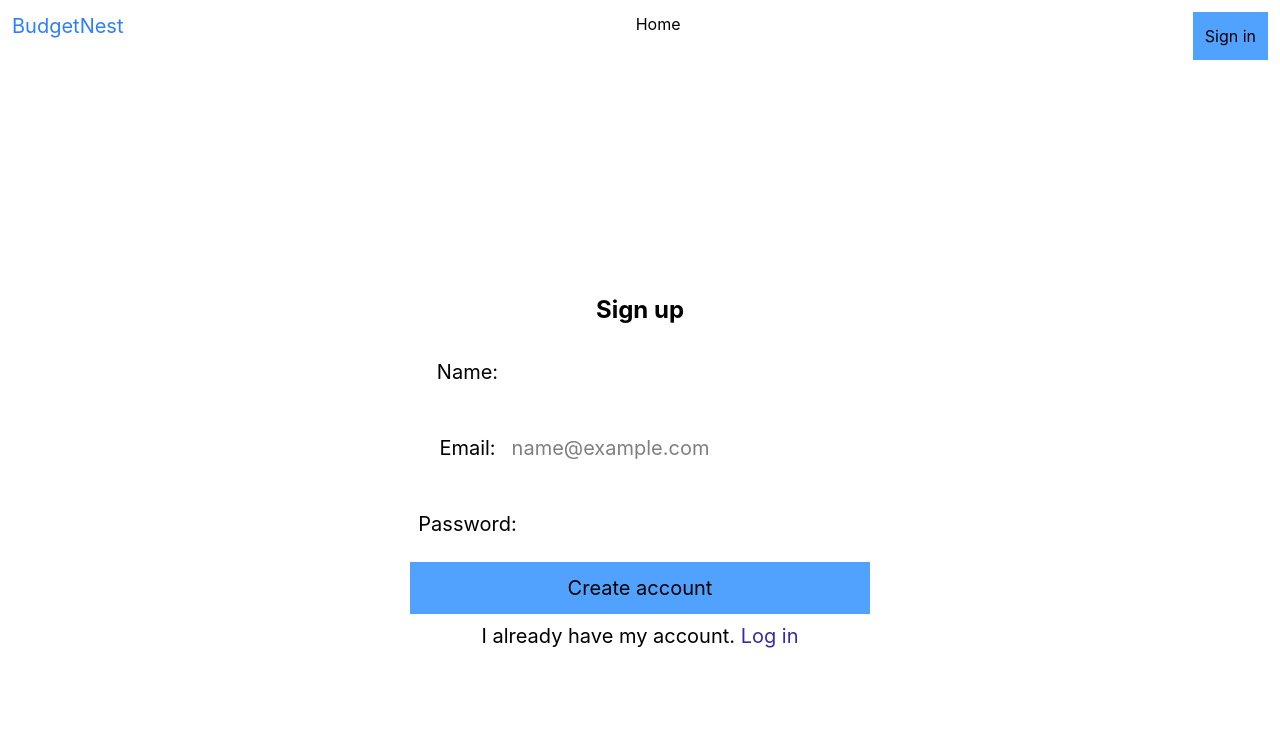
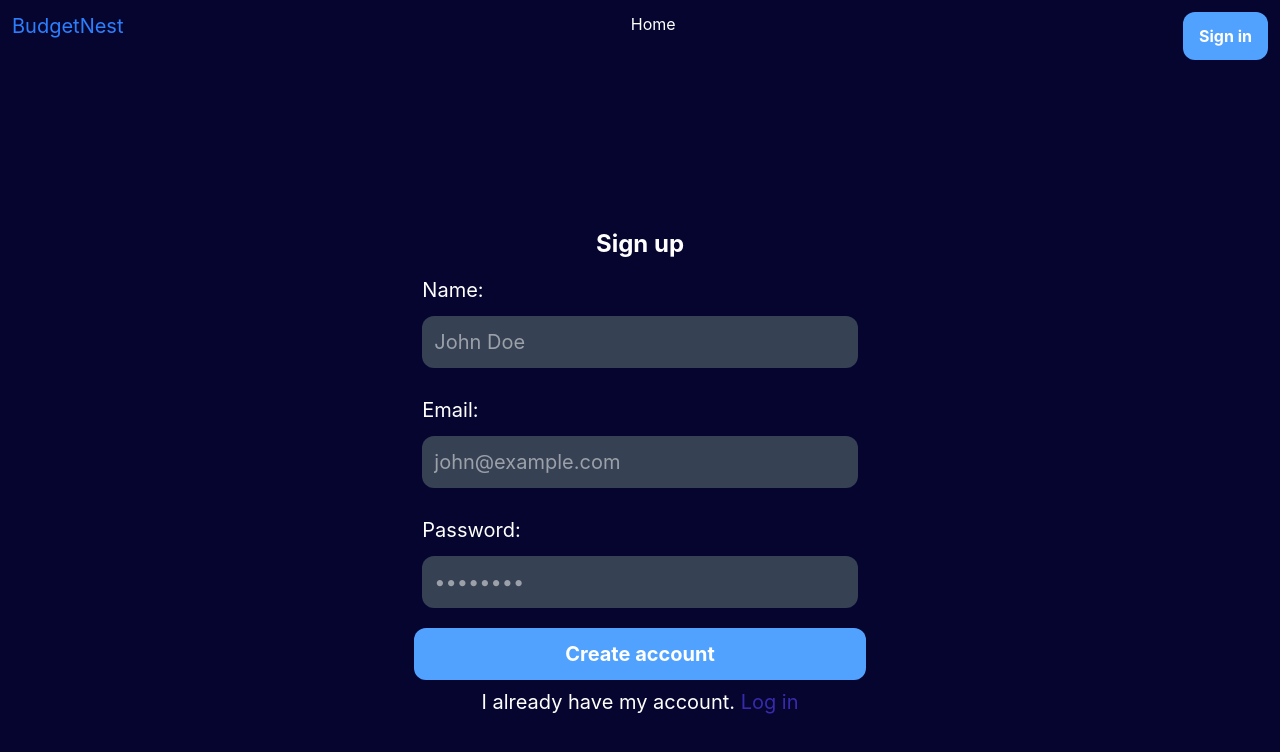
Before and after one commit to Maksas2002/Projektas1, a React (Vite) app in the folder front/: page /signup in a window 1280 px wide. Shown: the top 752 px of the page. Built offline with nearby package versions, Linux system fonts and the light colour scheme; no server answers.

Commit message:
Added a bit style

```diff
--- a/front/src/App.jsx
+++ b/front/src/App.jsx
@@ -9,7 +9,7 @@ function App() {
 
   return (
     <>
-      <div className="flex justify-between m-3">
+      <div className="flex justify-between m-3 text-white">
         <Header/>
       </div>
       <div>
--- a/front/src/compoments/Dashboard.jsx
+++ b/front/src/compoments/Dashboard.jsx
@@ -1,6 +1,6 @@
 function Dashboard() {
     return(
-        <h1 className="text-center text-5xl my-3">Dashbord</h1>
+        <h1 className="text-center text-white text-5xl my-3">Dashbord</h1>
     );
 }
 
--- a/front/src/compoments/Header.jsx
+++ b/front/src/compoments/Header.jsx
@@ -12,17 +12,17 @@ function Header() {
 
                 <Link to="/">Home</Link>
 
-                <Link to="login" className="p-3 bg-blue-400 hover:bg-blue-500">Sign in</Link>
+                <Link to="login" className="py-3 px-4 bg-blue-400 hover:bg-blue-500 font-bold">Sign in</Link>
             </>}
 
             {user && <>
                 <div>
-                    <h3 >My Dashboard</h3>
-                    Personal Finance Overview
+                    <h3 className="text-2xl">My Dashboard</h3>
+                    <p className="text-blue-400">Personal Finance Overview</p>
                 </div>
-                <div>
-                    <button className="bg-blue-400 hover:bg-blue-500 border p-3">Log out</button>
-                    <button className="py-3 px-5 text-sm ">Delete your Account</button>
+                <div className="flex justify-center items-center">
+                    <button className="bg-blue-400 hover:bg-blue-500 mx-3 p-3 font-bold">Log out</button>
+                    <button className="bg-red-400  hover:bg-red-500 mx-3 py-3 px-5 text-sm  font-bold">Delete your Account</button>
                 </div>
             </>}
         </>
--- a/front/src/compoments/Home.jsx
+++ b/front/src/compoments/Home.jsx
@@ -3,12 +3,12 @@ import { Link } from "react-router";
 function Home() {
     return(
         <>
-        <div className="min-h-screen flex flex-col justify-center text-center items-center">
+        <div className="min-h-screen flex flex-col justify-center text-center items-center text-white mx-10">
             <div>
-                <h1 className="text-4xl text-center py-3">Take Control of Your Finances with Ease</h1>
+                <h1 className="text-5xl text-center py-3">Take Control of Your Finances with Ease</h1>
                 <p className="text-center">BudgetNest helps you track expenses, plan savings, and reach your financial goals — all in one beautiful dashboard.</p>
             </div>
-            <Link to="signup" className="border p-3">Get Started</Link>
+            <Link to="signup" className="bg-blue-400 hover:bg-blue-500 my-5 py-3 px-5 font-bold">Get Started</Link>
         </div>
         </>
     )
--- a/front/src/compoments/LoginForm.jsx
+++ b/front/src/compoments/LoginForm.jsx
@@ -26,15 +26,20 @@ function LoginForm() {
     return(
         <>
             <div className="min-h-screen flex flex-col justify-center text-center items-center">
-                <form onSubmit={handleSubmit(onSubmit)} className="text-xl p-2">
-                    <h3 className="m-2 text-2xl font-bold">Login</h3>
+                <form onSubmit={handleSubmit(onSubmit)} className="text-xl text-white p-2">
+                    <h3 className="m-2 text-4xl font-bold">Welcome back</h3>
                     <div className="p-2">
+                        <p>
+                            I dont have account <Link to="/signup" className="text-blue-400 hover:text-blue-500">Sign up</Link>
+                        </p>
+                    </div>
+                    <div className="p-2 text-start">
                         <label>Email: </label>
                         <input
                         id="email"
                         name="email"
                         type="email"
-                        className="m-2 p-2 w-full"
+                        className="my-3 p-3 w-full bg-gray-700"
                         {...register("email")}
                         placeholder="name@example.com"
                         required
@@ -44,13 +49,14 @@ function LoginForm() {
                         )}
                     </div>
 
-                    <div className="p-2">
+                    <div className="p-2 text-start">
                         <label>Password:</label>
                         <input
                         id="password"
                         name="password"
                         type="password"
-                        className="m-2 p-2 w-full"
+                        placeholder="••••••••"
+                        className="my-3 p-3 w-full bg-gray-700"
                         {...register("password")}
                         required
                         />
@@ -58,13 +64,8 @@ function LoginForm() {
                             <p className="text-red-500 text-sm">{errors.password.message}</p>
                         )}
                     </div>
+                    <button className="w-full p-3 bg-blue-400 hover:bg-blue-500 font-bold" type="submit">Login</button>
 
-                    <button className="p-3 bg-blue-400 hover:bg-blue-500" type="submit">Login</button>
-                    <div className="p-2">
-                        <p>
-                            I dont have account <Link to="/signup" className="text-indigo-800 hover:text-indigo-900">Sign up</Link>
-                        </p>
-                    </div>
                     <div className="text-red-800">{error}</div>
                 </form>
             </div>
--- a/front/src/compoments/SignupForm.jsx
+++ b/front/src/compoments/SignupForm.jsx
@@ -38,15 +38,16 @@ function SignupForm(){
         <>
             <div className="min-h-screen flex flex-col justify-center text-center items-center">
 
-                <form onSubmit={handleSubmit(onSubmit)} className="text-xl p-2">
+                <form onSubmit={handleSubmit(onSubmit)} className="text-xl text-white p-2">
                     <h3 className="m-2 text-2xl font-bold">Sign up</h3>
-                    <div className="p-2">
+                    <div className="p-2 text-start">
                         <label>Name:</label>
                         <input
                         id="name"
                         name="name"
                         type="text"
-                        className="p-2 m-2"
+                        placeholder="John Doe"
+                        className="p-3 my-3 w-full bg-gray-700"
                         {...register("name")}
                         required
                         />
@@ -55,15 +56,15 @@ function SignupForm(){
                         )}
                     </div>
 
-                    <div className="p-2">
+                    <div className="p-2 text-start">
                         <label>Email:</label>
                         <input
                         id="email"
                         name="email"
                         type="email"
-                        className="p-2 m-2"
+                        className="p-3 my-3 w-full bg-gray-700"
                         {...register("email")}
-                        placeholder="name@example.com"
+                        placeholder="john@example.com"
                         required
                         />
                         {errors.email && (
@@ -71,13 +72,14 @@ function SignupForm(){
                         )}
                     </div>
 
-                    <div className="p-2">
+                    <div className="p-2 text-start">
                         <label>Password:</label>
                         <input
                         id="password"
                         name="password"
                         type="password"
-                        className="p-2 m-2"
+                        placeholder="••••••••"
+                        className="p-3 my-3 w-full bg-gray-700"
                         {...register("password")}
                         required
                         />
@@ -86,7 +88,7 @@ function SignupForm(){
                         )}
                     </div>
 
-                    <button className="p-3 w-full bg-blue-400 hover:bg-blue-500" type="submit">Create account</button>
+                    <button className="p-3 w-full bg-blue-400 hover:bg-blue-500 font-bold" type="submit">Create account</button>
                     <div className="p-2">
                         <p>
                             I already have my account. <Link to="/login" className="text-indigo-800 hover:text-indigo-900">Log in</Link>
--- a/front/src/index.css
+++ b/front/src/index.css
@@ -1 +1,8 @@
 @import "tailwindcss";
+
+body{
+    background-color: #05052f;
+}
+button, a, input{
+    @apply rounded-xl
+}
```
